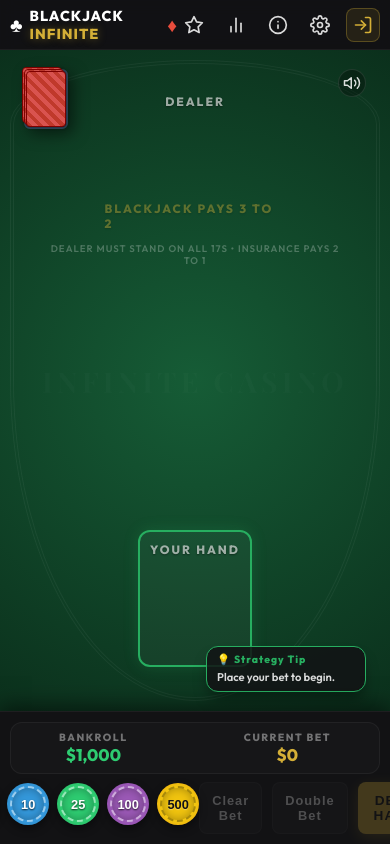
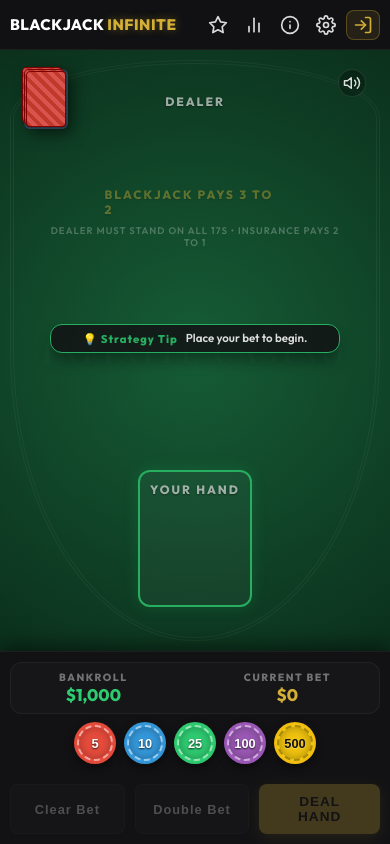
Before and after one commit to MrSiryeah/Black_Jack_Infinite, a website built with Vite: page index.html in a window 390 px wide. Built offline with nearby package versions, Linux system fonts and the light colour scheme; no server answers; a web font is replaced by a local one.

Commit message:
style: fix mobile layout, stack betting controls, prevent logo wrap, fix strategy overlay

```diff
--- a/src/style.css
+++ b/src/style.css
@@ -705,6 +705,12 @@
   display: none !important;
 }
 
+#betting-controls {
+  flex-direction: column;
+  gap: 12px;
+}
+
+
 /* CHIPS RACK */
 .chip-rack {
   display: flex;
@@ -1763,7 +1769,7 @@
   line-height: 1.3;
 }
 
-/* Mobile responsive fixes for user profile */
+/* Mobile responsive fixes for user profile and layout */
 @media (max-width: 600px) {
   .user-badge {
     min-width: 90px;
@@ -1782,4 +1788,47 @@
   .user-badge-xp-bar {
     height: 3px;
   }
-}
+
+  /* Mobile header fixes */
+  .logo-suit {
+    display: none !important;
+  }
+
+  .logo {
+    font-size: 0.95rem;
+    letter-spacing: 0.5px;
+    white-space: nowrap;
+  }
+
+  .header-controls {
+    gap: 4px;
+  }
+
+  .icon-btn {
+    padding: 4px 6px;
+  }
+
+  /* Strategy Tip Overlap Fix */
+  .strategy-coach {
+    position: relative;
+    bottom: auto;
+    right: auto;
+    width: 90%;
+    max-width: 290px;
+    margin: 10px auto;
+    flex-direction: row;
+    align-items: center;
+    justify-content: center;
+    gap: 8px;
+    padding: 6px 12px;
+  }
+
+  .coach-avatar {
+    font-size: 0.7rem;
+    white-space: nowrap;
+  }
+
+  .coach-text {
+    font-size: 0.72rem;
+  }
+}
```
